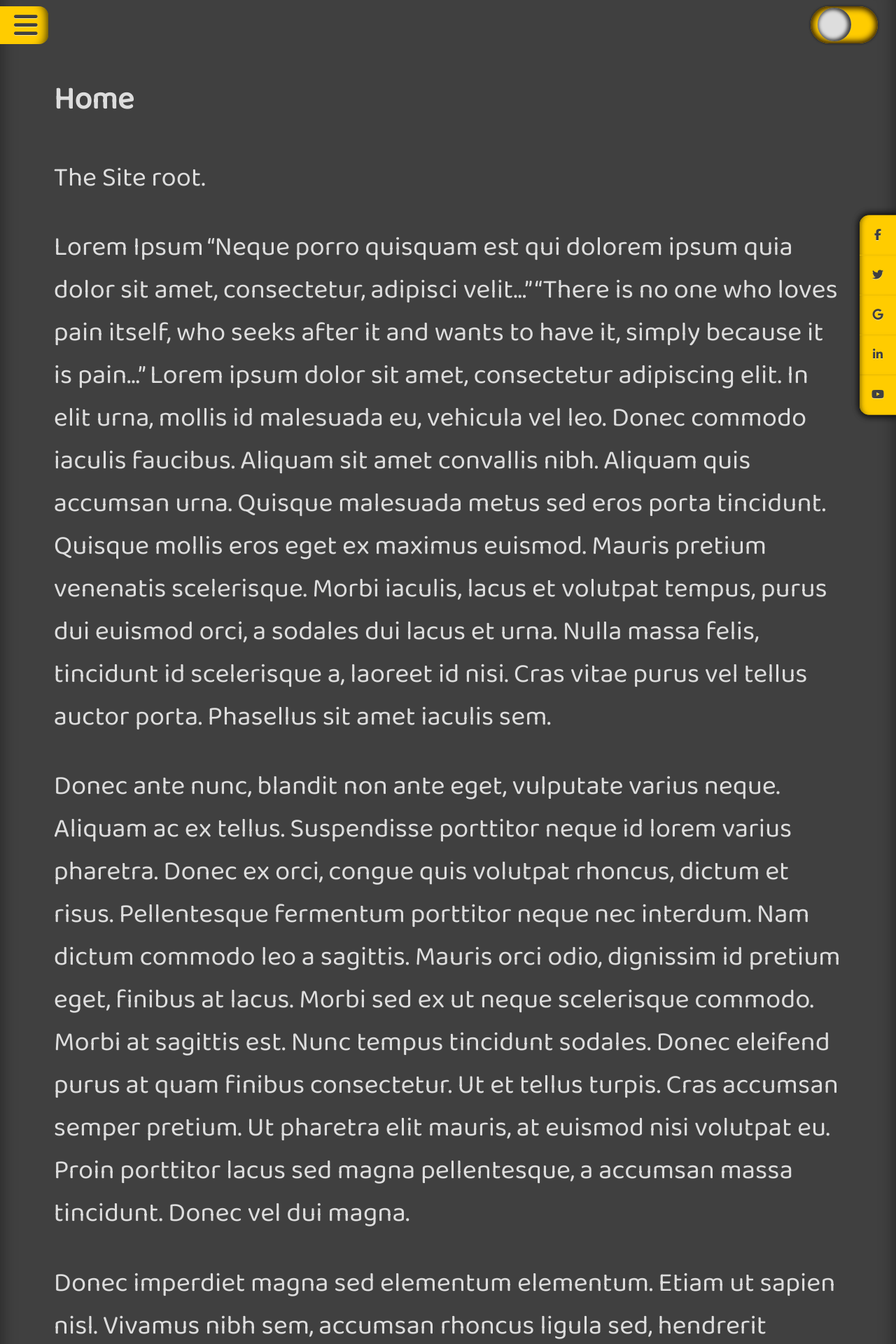
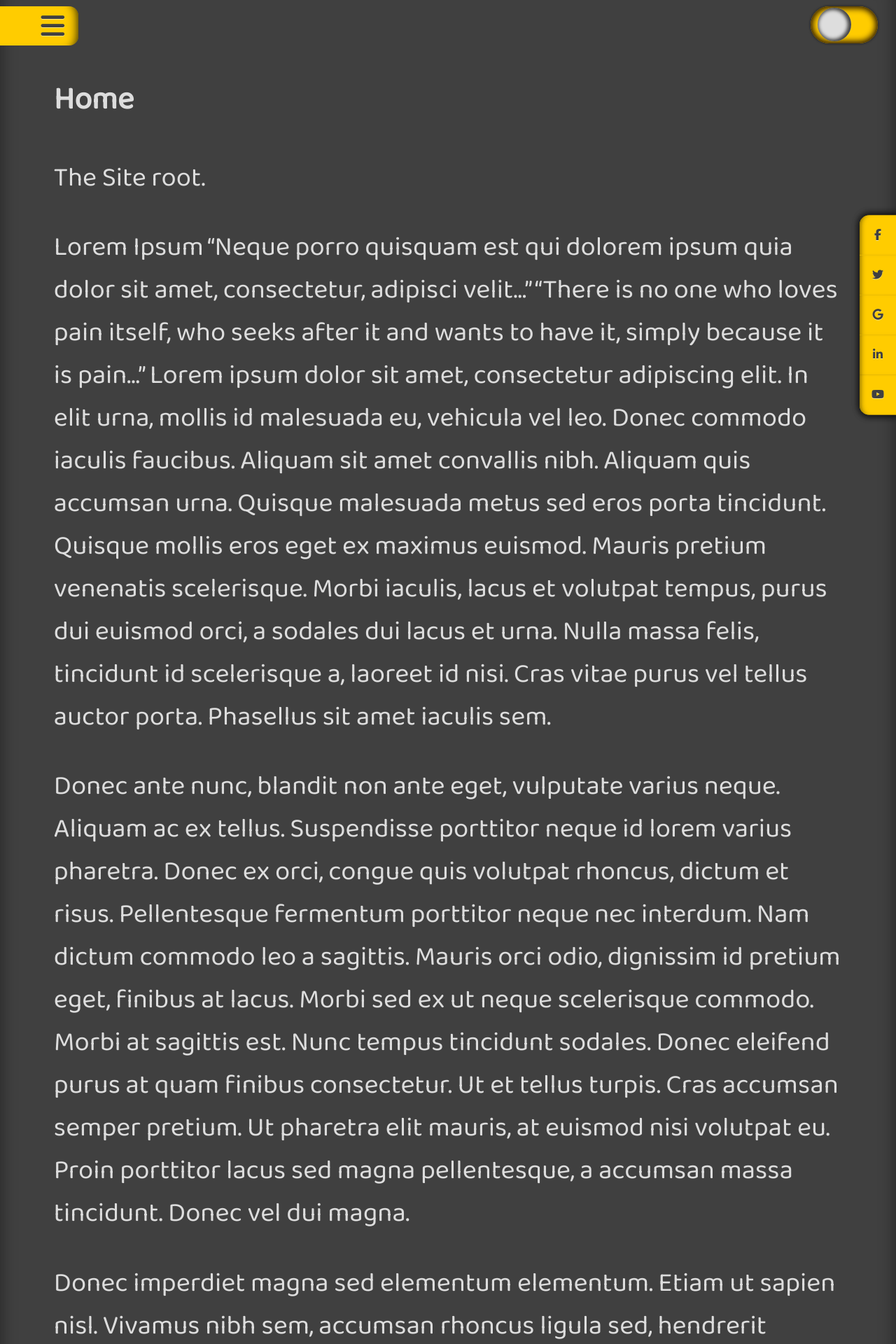
Before and after one commit to brettjrea/brettjrea.github.io-old, a Jekyll site: the page built from index.md, in a window 1280 px wide. Shown: the top 1920 px of the page at 70% size. Built offline with Jekyll 4.4.1, drawn with Linux system fonts in a browser that asks for light colours; nearby versions of some CDN libraries; comment, search, counter and statistics services are not loaded.

Commit message:
Update styles.scss

```diff
--- a/assets/css/styles.scss
+++ b/assets/css/styles.scss
@@ -200,10 +200,10 @@ transition: 0.3s;
 .sidenav-toggle {
 position: fixed;
 top: 1vh;
-margin-left: -1.5vw;
+margin-left: -2vw;
 z-index: 2;
 float:left;
-padding: 8px 8px 8px 32px;
+padding: 1vh 1vw 1vh 6vw;
 text-shadow: 0px 1px 0px rgba(255, 255, 255, .5);
 text-decoration: none;
 font-size: 3vw;
```
